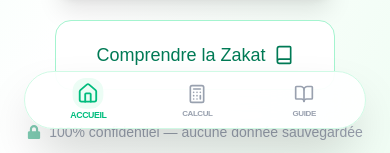
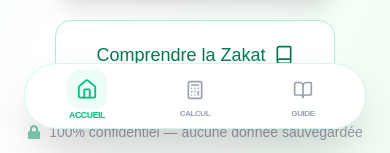
Before and after one commit to BabsWade/zakat-simulateur-nextjs, a Next.js app: page / in a window 390 px wide. Shown: the part 691-844 px from the top of the page. Built offline with nearby package versions, Linux system fonts and the light colour scheme.

Commit message:
fix padding bottom navbar mobile

```diff
--- a/components/Navbar.tsx
+++ b/components/Navbar.tsx
@@ -113,7 +113,7 @@ export default function Navbar() {
                         : isDark ? "text-gray-500" : "text-gray-400"
                     }`}
                   >
-                    <div className={`p-1 rounded-xl ${active && (isDark ? "bg-emerald-500/10" : "bg-emerald-50")}`}>
+                    <div className={`p-2 rounded-xl ${active && (isDark ? "bg-emerald-500/10" : "bg-emerald-50")}`}>
                       {link.icon}
                     </div>
                     <span className="text-[8px] font-bold uppercase tracking-tighter">{link.label}</span>
```
